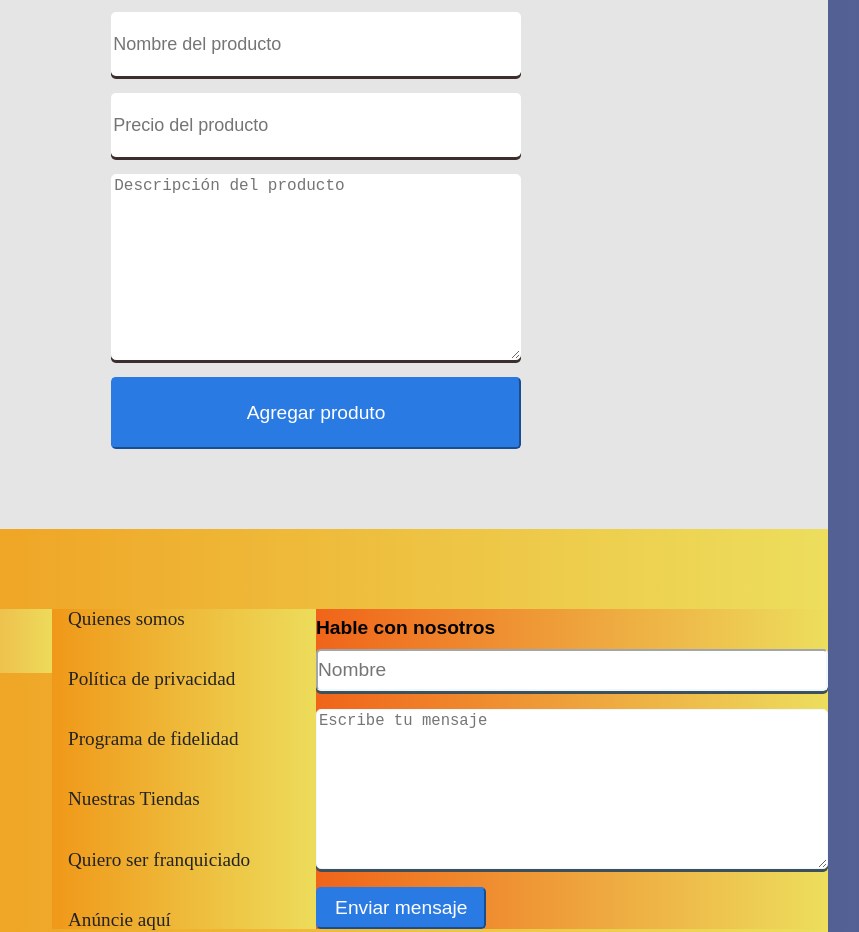
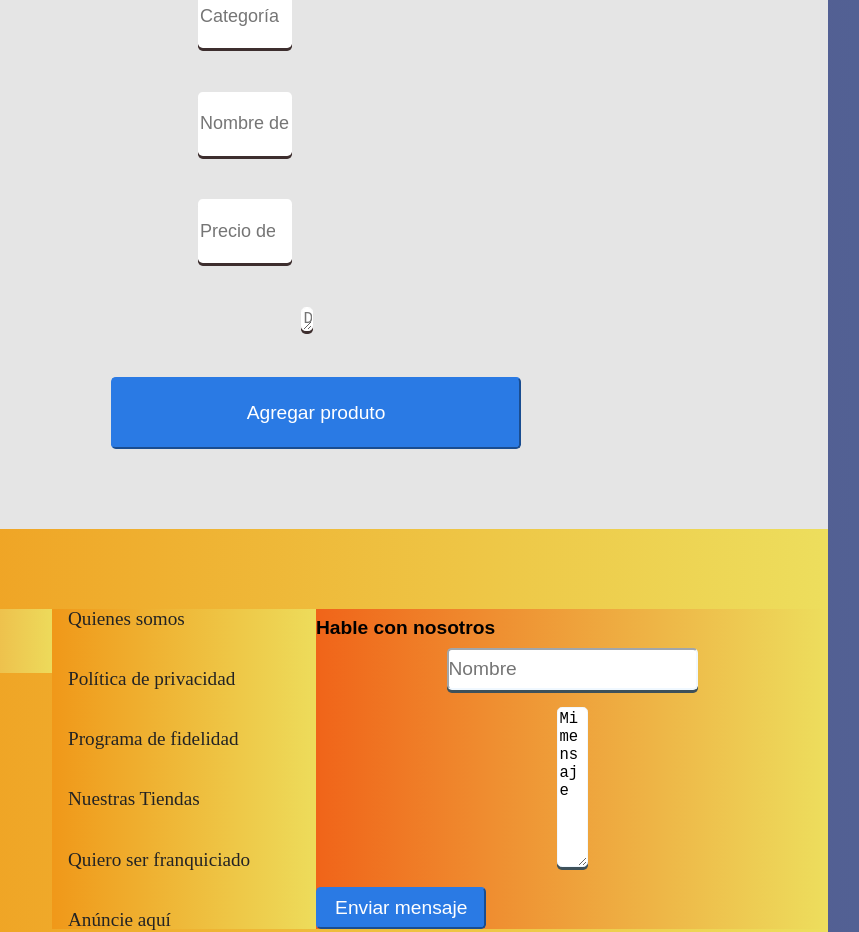
Before and after one commit to AndresJaramillo2023/Ecommerce, a plain HTML site: page FormularioProducto.html in a window 1280 px wide. Shown: the part 431-1363 px from the top of the page, 324-1183 px from the left. Drawn offline with Linux system fonts and the light colour scheme; a web font is replaced by a local one.

Commit message:
Update FormularioProducto.html

```diff
--- a/FormularioProducto.html
+++ b/FormularioProducto.html
@@ -47,13 +47,49 @@
         <!-- Sección formulario -->
         <section class="formulario">
             <div class="formulario__wrapper">
-                <form action="" class="formulario__wrapper__form">
+                <form action="./index.html" class="formulario__wrapper__form" data-form>
                     <label for="" class="formulario__wrapper__form__label">Agregar nuevo producto</label>
-                    <input type="url" class="formulario__wrapper__form__input" placeholder="URL de imagen">
-                    <input type="text" class="formulario__wrapper__form__input" placeholder="Categoría">
-                    <input type="text" class="formulario__wrapper__form__input" placeholder="Nombre del producto">
-                    <input type="number" class="formulario__wrapper__form__input" placeholder="Precio del producto">
-                    <textarea name="" id="" cols="30" rows="10" class="formulario__wrapper__form__textarea" placeholder="Descripción del producto"></textarea>
+                    <div class="formulario__wrapper__formulario__producto__principal">
+                        <div class="input-container-formulario-producto">
+                            <input name="url" id="url" type="url" class="formulario__wrapper__form__input"
+                                placeholder="URL de imagen" required data-tipo="link" pattern="https?://([a-zA-Z0-9]([^ @&%$\\\/\(\)=?¿!.,:;]|\\d)*[a-zA-Z0-9][\.]){1,2}[a-zA-Z]{2,4}((?<=[a-zA-Z]{2,4})[\.][a-zA-Z]{2})?/?((?<=/)(([^ @&$#\\\/\(\)+=?¿!,:;'&quot;^´*%\|]|\d)+[\/]?)*(#(?<=#)[^ @&$#\\\/\(\)+=?¿!,:;'&quot;^´*%\|]*)?(\?(?<=\?)([^ @&$#\\\/\(\)+=?¿!,:;'&quot;^´*%\|]+[=][^ @&$#\\\/\(\)+=?¿!,:;'&quot;^´*%\|]+(&(?<=&)[^ @&$#\\\/\(\)+=?¿!,:;'&quot;^´*%\|]+[=][^ @&$#\\\/\(\)+=?¿!,:;'&quot;^´*\|]+)*))?)?">
+                            <label class="input-label-formulario-producto" for="url"></label>
+                            <span class="input-message-error-formulario-producto"></span>
+                        </div>
+                    </div>
+                    <div class="formulario__wrapper__formulario__producto__principal">
+                        <div class="input-container-formulario-producto">
+                            <input name="categoria" id="categoria" type="text" class="formulario__wrapper__form__input"
+                                placeholder="Categoría" required pattern="^[a-zA-Z0-9 ]+$" data-tipo="grupo">
+                            <label class="input-label-formulario-producto" for="categoria"></label>
+                            <span class="input-message-error-formulario-producto"></span>
+                        </div>
+                    </div>
+                    <div class="formulario__wrapper__formulario__producto__principal">
+                        <div class="input-container-formulario-producto">
+                            <input name="nombre" id="nombre" type="text" class="formulario__wrapper__form__input"
+                                placeholder="Nombre del producto" required pattern="^[a-zA-Z0-9 ]+$" data-tipo="renombre">
+                            <label class="input-label-formulario-producto" for="nombre"></label>
+                            <span class="input-message-error-formulario-producto"></span>
+                        </div>
+                    </div>
+                    <div class="formulario__wrapper__formulario__producto__principal">
+                        <div class="input-container-formulario-producto">
+                            <input name="precio" id="precio" type="number" class="formulario__wrapper__form__input"
+                                placeholder="Precio del producto" required pattern="/d+[0-9]" data-tipo="costo">
+                            <label class="input-label-formulario-producto" for="numero"></label>
+                            <span class="input-message-error-formulario-producto"></span>
+                        </div>
+                    </div>
+                    <div class="formulario__wrapper__formulario__producto__principal">
+                        <div class="input-container-formulario-producto">
+                            <textarea name="descripcion" id="descripcion" class="formulario__wrapper__form__textarea"
+                                placeholder="Descripción del producto" required minlength="1" maxlength="150" cols="1" rows="1"
+                                 title="Este es el title de text area" type="text"></textarea>
+                            <label class="input-label-formulario-producto" for="descripcion"></label>
+                            <span class="input-message-error-formulario-producto"></span>
+                        </div>
+                    </div>
                     <button class="formulario__wrapper__form__button">Agregar produto</button>
                 </form>
             </div>
@@ -88,15 +124,26 @@
                     </ul>
                 </div>
                 <div class="empresa__contacto">
-                    <form action="" class="empresa__contacto__form">
-                        <label for="" class="empresa__contacto__form__label">Hable con nosotros</label>
-                        <input type="text" class="empresa__contacto__form__input" placeholder="Nombre">
-                        <textarea name="" id="" cols="30" rows="10" class="empresa__contacto__form__textarea"
-                            placeholder="Escribe tu mensaje"></textarea>
-                            <div class="empresa__contacto__form__wrapper__button">
-                                <button class="empresa__contacto__form__button">Enviar mensaje</button>
-                            </div>
-                        </form>
+                    <form action="./registro_concluido.html" class="empresa__contacto__form" data-form>
+                        <label class="empresa__contacto__form__label">Hable con nosotros</label>
+                        <div class="input-container">
+                            <input name="empresa" id="empresa" class="empresa__contacto__form__input" type="text"
+                                placeholder="Nombre" required pattern="[\s\S]{10,40}" data-tipo="empresa">
+                            <label class="input-label" for="empresa"></label>
+                            <span class="input-message-error"></span>
+                        </div>
+                        <div class="input-container">
+                            <textarea name="mensaje" id="mensaje" cols="1" rows="1"
+                                class="empresa__contacto__form__textarea" type="text" placeholder="Escribe tu mensaje"
+                                required minlength="1" maxlength="140"
+                                title="Este es el title de text area">Mi mensaje</textarea>
+                            <label class="input-label" for="mensaje"></label>
+                            <span class="input-message-error"></span>
+                        </div>
+                        <div class="empresa__contacto__form__wrapper__button">
+                            <button class="empresa__contacto__form__button" id="enviar">Enviar mensaje</button>
+                        </div>
+                    </form>
                 </div>
             </div>
         </section>
@@ -108,6 +155,40 @@
             </div>
         </section>
     </div>
+    <script src="./js/app.js" type="module"></script>
 </body>
 
 </html>
+
+<!-- <script>
+    const inputs = document.querySelectorAll("input");
+    inputs.forEach( //LIMPIAR TEXTO
+        (input) => {
+            input.addEventListener("blur", (input) => {
+                quitarEspaciosEnBlanco(input.target);
+            });
+        }
+    );
+
+
+
+    //PARA TEXTAREAS
+    const textareas = document.querySelectorAll("textarea");
+    textareas.forEach( //lIMPIAR TEXTO
+        (textarea) => {
+            textarea.addEventListener("blur", (textarea) => {
+                quitarEspaciosEnBlanco(textarea.target);
+            });
+        }
+    );
+
+
+
+    function quitarEspaciosEnBlanco(textareaOinput) {
+        const datosTextAreaOinput = textareaOinput.value;
+        // console.log(datosTextAreaOinput);
+        const datosTextAreaOinputLimpios = datosTextAreaOinput.trim();
+        // console.log(datosTextAreaOinputLimpios);
+        textareaOinput.value = datosTextAreaOinputLimpios;
+    }
+</script> -->
```
